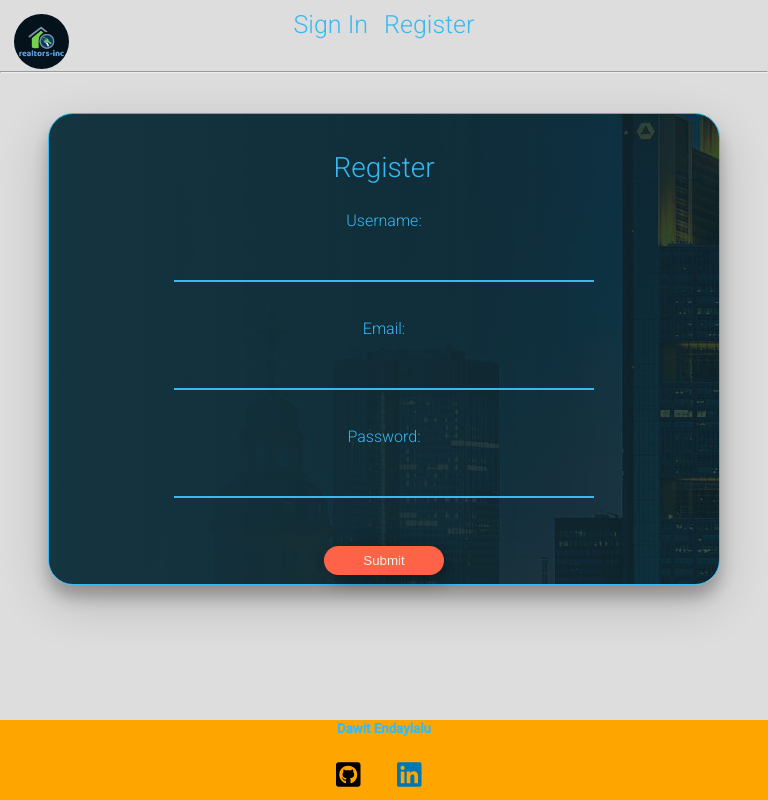
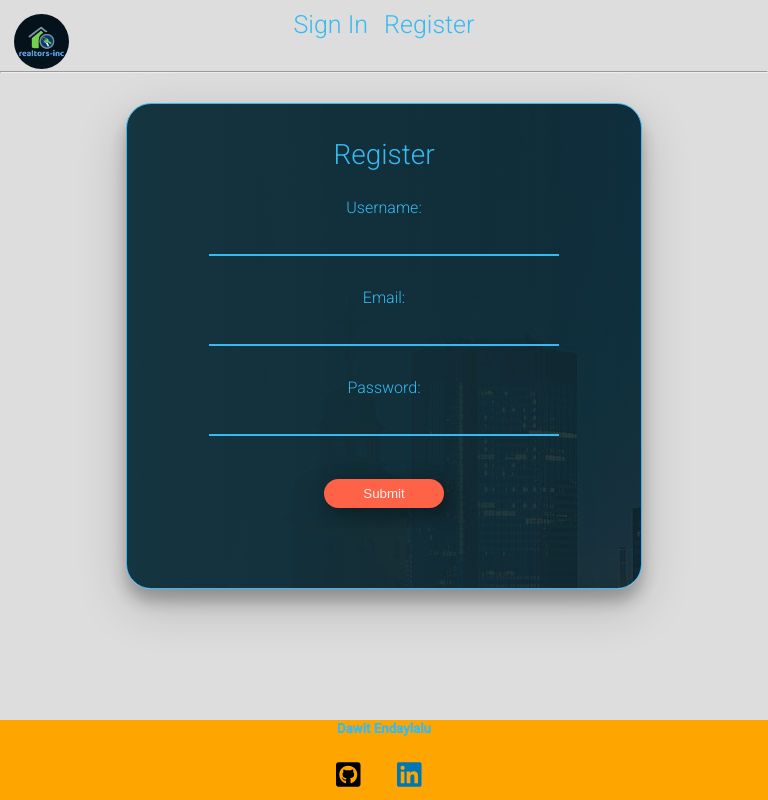
Before and after one commit to dawit-design/properties-market, a React (Create React App) app in the folder client/: page /register in a window 768 px wide. Built offline with nearby package versions, Linux system fonts and the light colour scheme; a web font is replaced by a local one.

Commit message:
sign up and sign in page media query done

```diff
--- a/client/src/layouts/Layout.jsx
+++ b/client/src/layouts/Layout.jsx
@@ -20,7 +20,7 @@ export default function Layout(props) {
               <div className="tab-container">
                 <div className="links-header">
                   <p className="layout-links">Welcome, {currentUser.username.toUpperCase()}</p>
-                  <Link className="layout-links" to='/properties'>Properties<i className="fa fa-home"></i> </Link>
+                  <Link className="layout-links" to='/properties'>Home<i className="fa fa-home"></i> </Link>
                   <Link className="layout-links" to='/buy'>Buy</Link>
                   <Link className="layout-links" to='/rent'>Rent</Link>
                   <Link className="layout-links" to='/sell/new'>Sell</Link>
--- a/client/src/screens/Login/Login.css
+++ b/client/src/screens/Login/Login.css
@@ -72,8 +72,3 @@ body{
   font-size: 15px;
   }
 }
-
-/* media query for Ipad/tablet */
-@media (min-width: 768px) and (max-width: 1024px){
-
-}
--- a/client/src/screens/Register/Register.css
+++ b/client/src/screens/Register/Register.css
@@ -14,7 +14,7 @@ body {
 }
 .sign-up-form{
   width: 650px;
-  height: 450px;
+  height: 500px;
   margin: 40px auto;
   display: flex;
   align-items: center;
@@ -45,7 +45,7 @@ h1 {
   border-bottom: 1px solid #AAA;
   font-family: 'Roboto', sans-serif;
   font-weight: 400;
-  font-size: 15px;
+  font-size: 20px;
   transition: 0.2s ease;
   background: transparent;
     border: none;
@@ -75,3 +75,36 @@ h1 {
   box-shadow: 0 2px 4px #fff;
   transition: 0.1s ease;
 }
+/* media query for mobile and bigger size */
+@media (min-width: 320px) and (max-width: 767px){
+.sign-up-form{
+  width: 300px;
+  height: 470px;
+  margin: 20px auto;
+padding: 5px;
+}
+.form-input{
+  margin: 10px auto;
+    padding: 2px auto;
+    width: 270px;
+    height: 18px;
+  font-size: 15px;
+}
+}
+
+/* media query for Ipad/tablet */
+@media (min-width: 768px) and (max-width: 1024px){
+  .sign-up-form{
+    width: 500px;
+    height: 470px;
+    margin: 30px auto;
+  padding: 7px;
+  }
+  .form-input{
+    margin: 15px auto;
+      padding: 4px auto;
+      width: 350px;
+      height: 24px;
+    font-size: 15px;
+  }
+}
```
